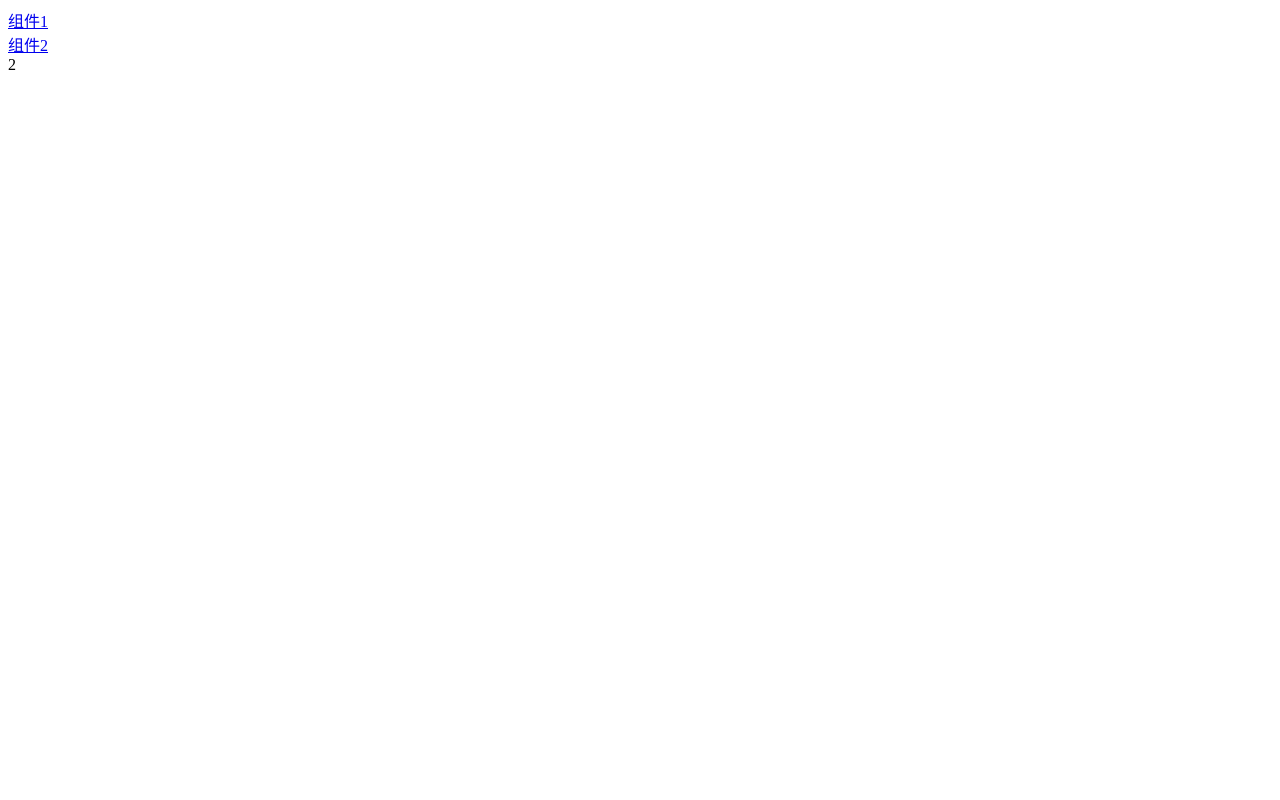
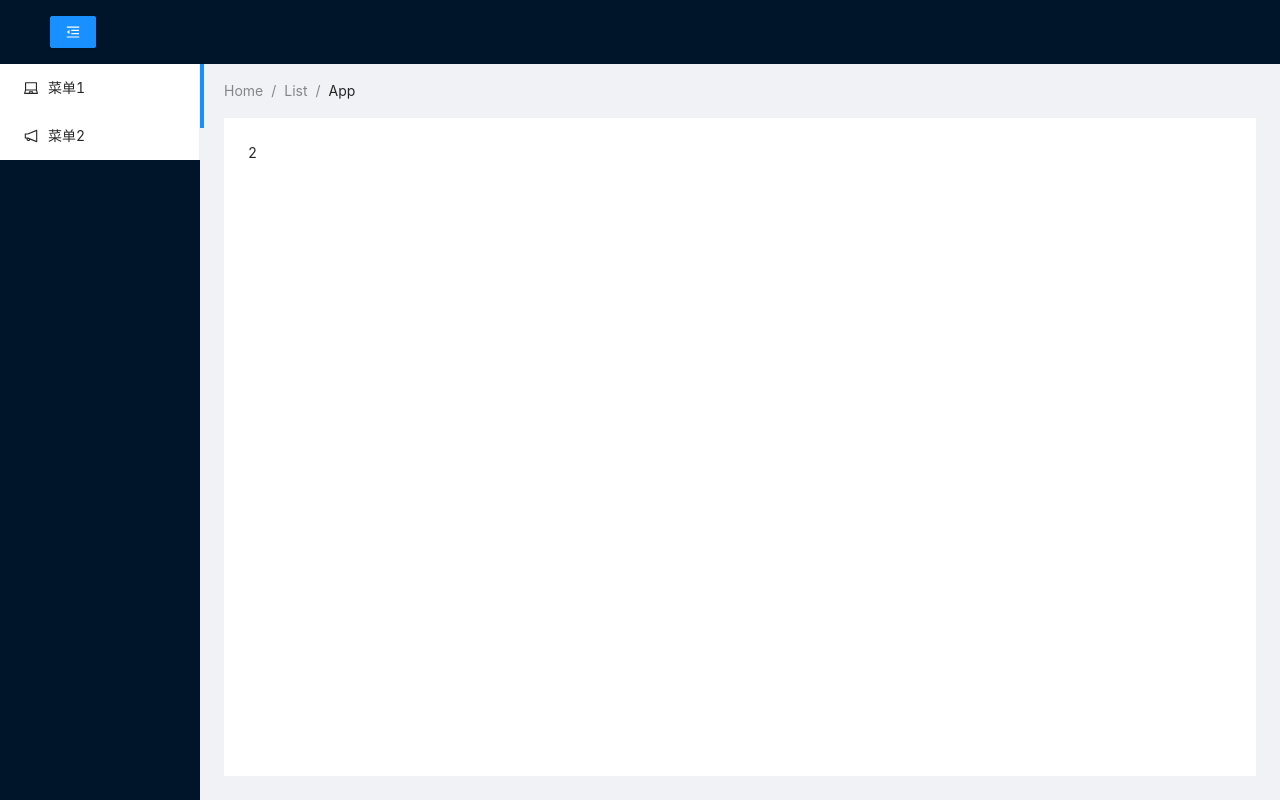
Before and after one commit to cyonline/react-demo, a React app: page /two in a window 1280 px wide. Built offline with nearby package versions, Linux system fonts and the light colour scheme.

Commit message:
引入antd

```diff
--- a/package.json
+++ b/package.json
@@ -47,5 +47,8 @@
     "webpack": "^5.75.0",
     "webpack-cli": "^5.0.1",
     "webpack-dev-server": "^4.11.1"
+  },
+  "dependencies": {
+    "antd": "^4.24.8"
   }
 }
--- a/src/App.jsx
+++ b/src/App.jsx
@@ -1,17 +1,87 @@
-import React from 'react'
+import React, { useState } from 'react';
+import './App.less'
+
+import 'antd/dist/antd.min.css'; // or 'antd/dist/antd.less'
+import { LaptopOutlined, NotificationOutlined, UserOutlined, MenuUnfoldOutlined, MenuFoldOutlined } from '@ant-design/icons';
+import { Breadcrumb, Layout, Menu, Button, Space } from 'antd';
+
 import { BrowserRouter as Router, Routes, Route, Link } from 'react-router-dom';
 import ComponentOne from './pages/ComponentOne';
 import ComponentTwo from './pages/ComponentTwo';
+// import pageRouter from './router/routers.js'
+import headerMenuList from './components/menus/headerMenu'
+import siderMenuList from './components/menus/siderMenu'
+
+const { Header, Content, Sider } = Layout;
+
 
 function App() {
+    const [collapsed, setCollapsed] = useState(false);
+
+    const toggleCollapsed = () => {
+        setCollapsed(!collapsed);
+    };
     return (
         <div className="App">
-            <div><Link to="/">组件1</Link></div>
-            <div><Link to="/two">组件2</Link></div>
-            <Routes>
-                <Route path="/" exact element={<ComponentOne />} />
-                <Route path="/two" element={<ComponentTwo />} />
-            </Routes>
+            <Layout style={{ height: '100%' }}>
+                <Header className="header">
+                    <div className="logo" />
+                    <Button
+                        type="primary"
+                        onClick={toggleCollapsed}
+                        style={{
+                            marginBottom: 16,
+                        }}
+                    >
+                        {collapsed ? <MenuUnfoldOutlined /> : <MenuFoldOutlined />}
+                    </Button>
+                    <Menu theme="dark" mode="horizontal" defaultSelectedKeys={['2']} items={headerMenuList} />
+
+
+                </Header>
+                <Layout >
+                    <Sider width={200} className="site-layout-background"
+                        trigger={null} collapsible collapsed={collapsed}>
+                        <Menu
+                            mode="inline"
+                        >
+                            {siderMenuList.map((i) => {
+                                return (
+                                    <Menu.Item key={i.key} icon={i.icon}><Link to={i.path}>{i.label}</Link></Menu.Item>
+                                )
+                            })}
+                        </Menu>
+                    </Sider>
+                    <Layout
+                        style={{
+                            padding: '0 24px 24px',
+                        }}
+                    >
+                        <Breadcrumb
+                            style={{
+                                margin: '16px 0',
+                            }}
+                        >
+                            <Breadcrumb.Item>Home</Breadcrumb.Item>
+                            <Breadcrumb.Item>List</Breadcrumb.Item>
+                            <Breadcrumb.Item>App</Breadcrumb.Item>
+                        </Breadcrumb>
+                        <Content
+                            className="site-layout-background"
+                            style={{
+                                padding: 24,
+                                margin: 0,
+                                minHeight: 280,
+                            }}
+                        >
+                            <Routes>
+                                <Route path="/" exact element={<ComponentOne />} />
+                                <Route path="/two" element={<ComponentTwo />} />
+                            </Routes>
+                        </Content>
+                    </Layout>
+                </Layout>
+            </Layout>
         </div>
     )
 }
--- /dev/null
+++ b/src/App.less
@@ -0,0 +1,34 @@
+
+
+#root {
+    width: 100%;
+    height: 100%;
+  }
+  .App{
+    width:100%;
+    height: 100%;
+
+  }
+
+  #components-layout-demo-top-side-2 .logo {
+    float: left;
+    width: 120px;
+    height: 31px;
+    margin: 16px 24px 16px 0;
+    background: rgba(255, 255, 255, 0.3);
+  }
+
+  .ant-row-rtl #components-layout-demo-top-side-2 .logo {
+    float: right;
+    margin: 16px 0 16px 24px;
+  }
+
+  .site-layout-background {
+    background: #fff;
+  }
+  .ant-menu-horizontal {
+    display: inline-block;
+    margin-left: 20px;
+    min-width: 500px;
+    max-width: 1000px;
+  }
--- /dev/null
+++ b/src/components/menus/headerMenu.jsx
@@ -0,0 +1,22 @@
+import { LaptopOutlined, NotificationOutlined, UserOutlined, MenuUnfoldOutlined, MenuFoldOutlined } from '@ant-design/icons';
+import React from 'react';
+
+let menuList = [
+    {
+        path: '/',
+        name: 'nav1',
+        key: 1,
+        label: '导航1',
+        // icon: <LaptopOutlined></LaptopOutlined>
+    },
+    {
+        path: '/two',
+        name: 'nav2',
+        key: 2,
+        label: '导航2',
+        // icon: <NotificationOutlined></NotificationOutlined>
+    },
+]
+
+
+export default menuList
--- /dev/null
+++ b/src/components/menus/siderMenu.jsx
@@ -0,0 +1,22 @@
+import { LaptopOutlined, NotificationOutlined, UserOutlined, MenuUnfoldOutlined, MenuFoldOutlined } from '@ant-design/icons';
+import React from 'react';
+
+let menuList = [
+    {
+        path: '/',
+        name: 'page1',
+        key: 1,
+        label: '菜单1',
+        icon: <LaptopOutlined></LaptopOutlined>
+    },
+    {
+        path: '/two',
+        name: 'page2',
+        key: 2,
+        label: '菜单2',
+        icon: <NotificationOutlined></NotificationOutlined>
+    },
+]
+
+
+export default menuList
```
Also changed, not shown: src/components/layouts/layout-side.jsx (added, +12 -0 lines), 1 other file (tests, documents, lock files or other folders).
